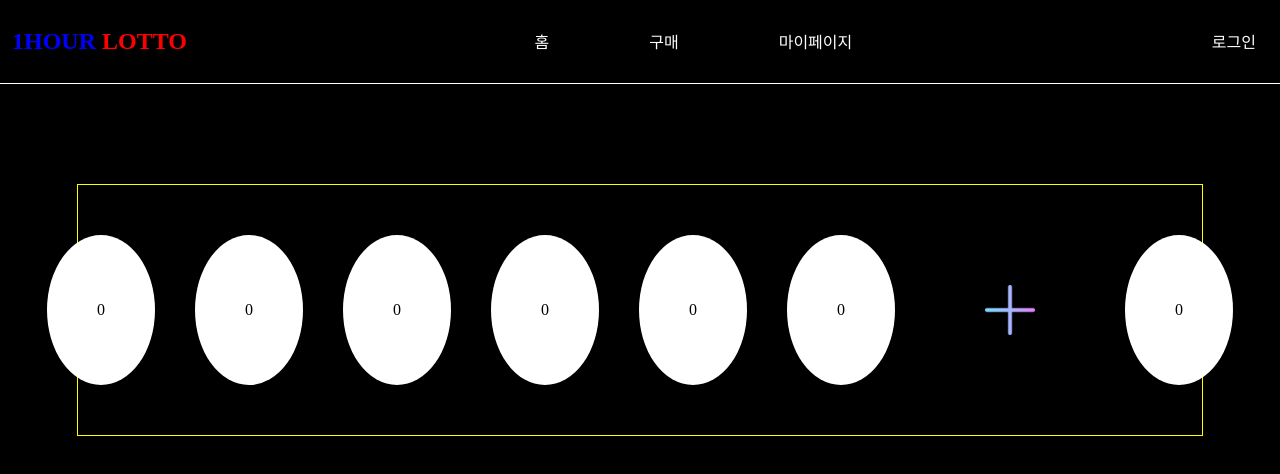
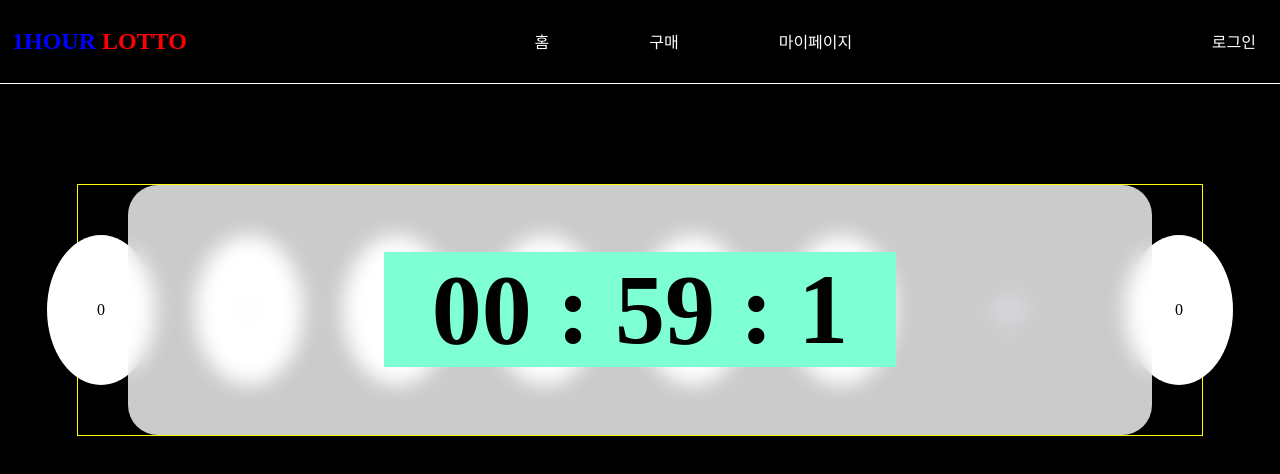
Before and after one commit to junsikBang/1hourLotto, a plain HTML site: page index.html in a window 1280 px wide. Drawn offline with Linux system fonts and the light colour scheme.

Commit message:
blur, timer 임시1차

```diff
--- a/css/1hourLotto.css
+++ b/css/1hourLotto.css
@@ -89,3 +89,23 @@ a {
     background-color: white;
     border-radius: 50%;
 }
+
+.blur_box {
+    position: absolute;
+    display: flex;
+    width: 80%;
+    height: 250px;
+    border-radius: 30px;
+    background-color: rgba(255, 255, 255, 0.795);
+    backdrop-filter: blur(10px);
+    justify-content: center;
+    align-items: center;
+}
+
+.timer {
+    width: 50%;
+    background-color: aquamarine;
+    font-size: 100px;
+    font-weight: bold;
+    text-align: center;
+}
--- a/index.html
+++ b/index.html
@@ -38,6 +38,11 @@
                 <div id="num_6" class="lotto_num">0</div>
                 <img src="img/plus.png" alt="plus_icon">
                 <div id="num_7" class="lotto_num">0</div>
+                <div class="blur_box">
+                    <div class="timer">
+                        <span id="hour">00</span> : <span id="min">59</span> : <span id="sec">5</span>
+                    </div>
+                </div>
             </div>
         </div>
     </main>
--- a/js/1hourLotto.js
+++ b/js/1hourLotto.js
@@ -1,6 +1,13 @@
 const lotto_box = document.getElementsByClassName('lotto_box')[0];
 let colors = ['red', 'yellow', 'blue', 'white'];
 let i = 0;
+
+let hour = document.getElementById('hour');
+let min = document.getElementById('min');
+let sec = document.getElementById('sec');
+
+let m = 59
+let s = 5;
 
 window.addEventListener('DOMContentLoaded', function()
 {
@@ -8,4 +15,13 @@ window.addEventListener('DOMContentLoaded', function()
         lotto_box.style.borderColor = colors[i++];
         i = i % 4;
     }, 2000);
+
+    this.setInterval(function(){
+        if(s < 0) {
+            s = 59;
+            m--;
+            min.innerText = m;
+        }
+        sec.innerText = s--;
+    }, 1000);
 });
```
